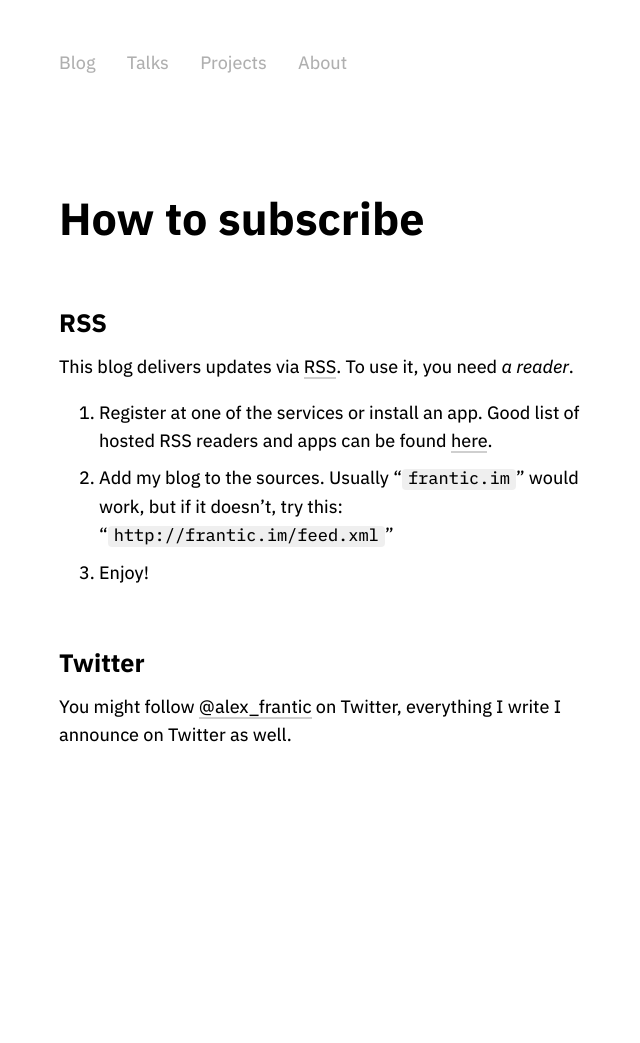
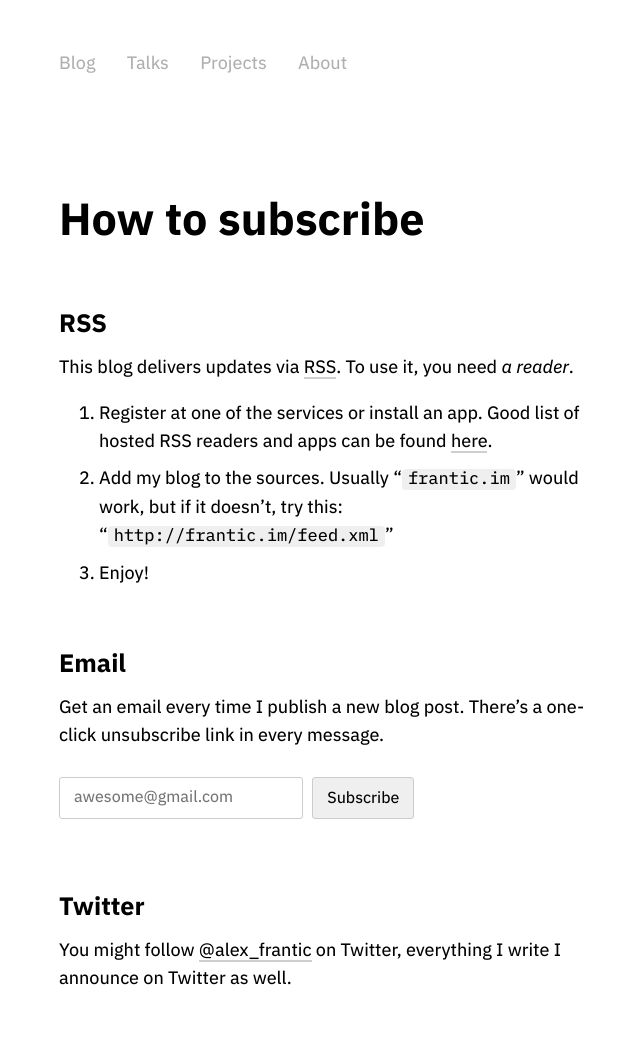
Before and after one commit to frantic/frantic.github.io, a Jekyll site: the page built from pages/subscribe.md, in a window 1280 px wide. Shown: the whole page, without its empty margins (309-949 px from the left). Built offline with Jekyll 4.4.1, drawn with Linux system fonts in a browser that asks for light colours; before the commit the page ends 900 px from its top, so only the background shows below that; part of the change alters nothing that is shown.

Commit message:
Email subscription option

```diff
--- a/pages/subscribe.md
+++ b/pages/subscribe.md
@@ -2,6 +2,23 @@
 layout: page
 title: How to subscribe
 permalink: /subscribe/
+css: |
+  button {
+    cursor: pointer;
+  }
+  input {
+    font-weight: 500;
+    font-size: 16px;
+    line-height: 42px;
+    font-family: body;
+    height: 42px;
+    margin: 12px 5px 12px 0;
+    padding: 0 14px;
+    text-decoration: none;
+    border: solid 1px #ccc;
+    border-radius: 3px;
+    vertical-align: top;
+  }
 ---
 
 ## RSS
@@ -12,6 +29,16 @@ This blog delivers updates via [RSS](https://en.wikipedia.org/wiki/RSS). To use
 2. Add my blog to the sources. Usually "`frantic.im`" would work, but if it doesn’t, try this: "`http://frantic.im/feed.xml`"
 3. Enjoy!
 
+## Email
+
+Get an email every time I publish a new blog post. There's a one-click unsubscribe link in every message.
+
+<form action="//frantic.us15.list-manage.com/subscribe/post?u=bab4478ea2c80e4f7cbf17e59&amp;id=4ec0164f8e" method="post" id="mc-embedded-subscribe-form" name="mc-embedded-subscribe-form" class="validate" target="_blank" novalidate>
+  <input type="email" value="" name="EMAIL" class="email" id="mce-EMAIL" placeholder="awesome@gmail.com" required>
+  <div style="position: absolute; left: -5000px;" aria-hidden="true"><input type="text" name="b_bab4478ea2c80e4f7cbf17e59_4ec0164f8e" tabindex="-1" value=""></div>
+  <input type="submit"  value="Subscribe" name="subscribe" id="mc-embedded-subscribe" class="button">
+</form>
+
 ## Twitter
 
 You might follow [@alex_frantic](https://twitter.com/alex_frantic) on Twitter, everything I write I announce on Twitter as well.
```
